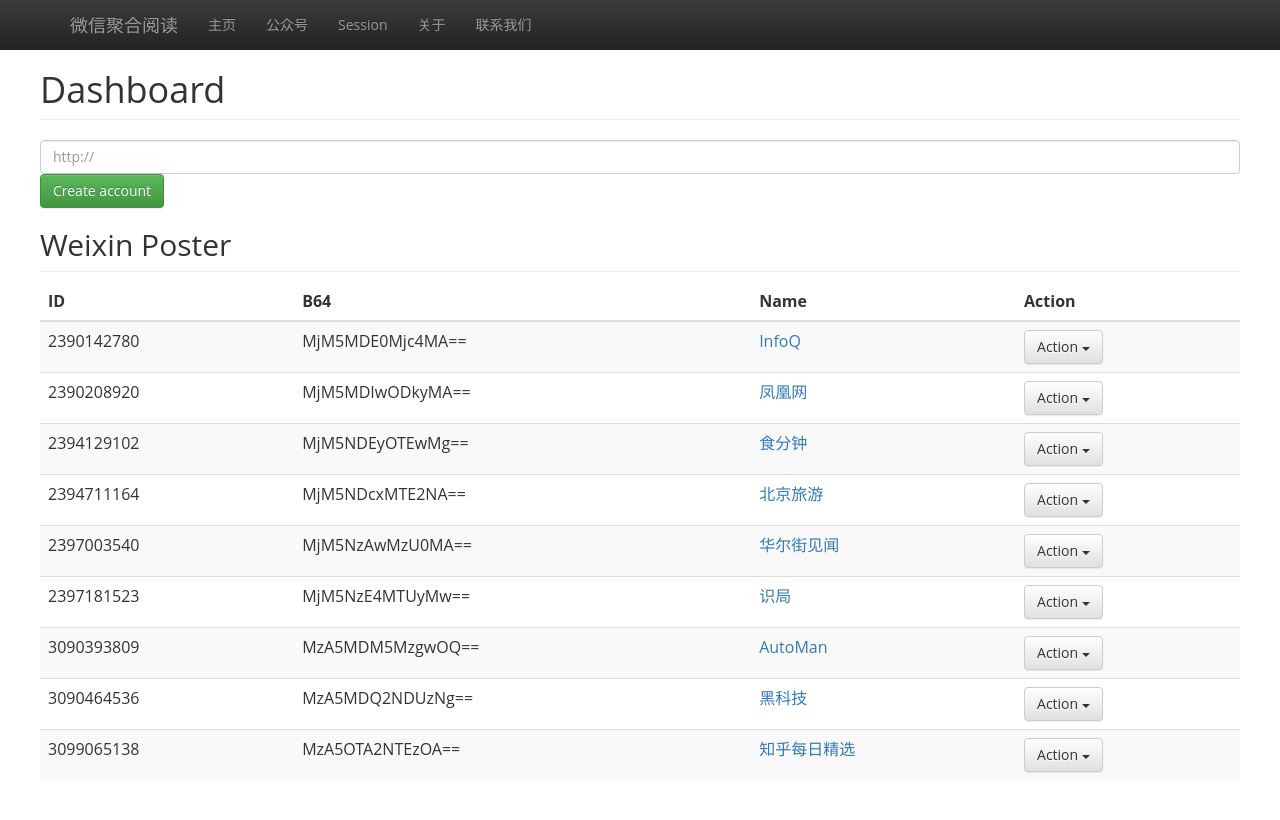
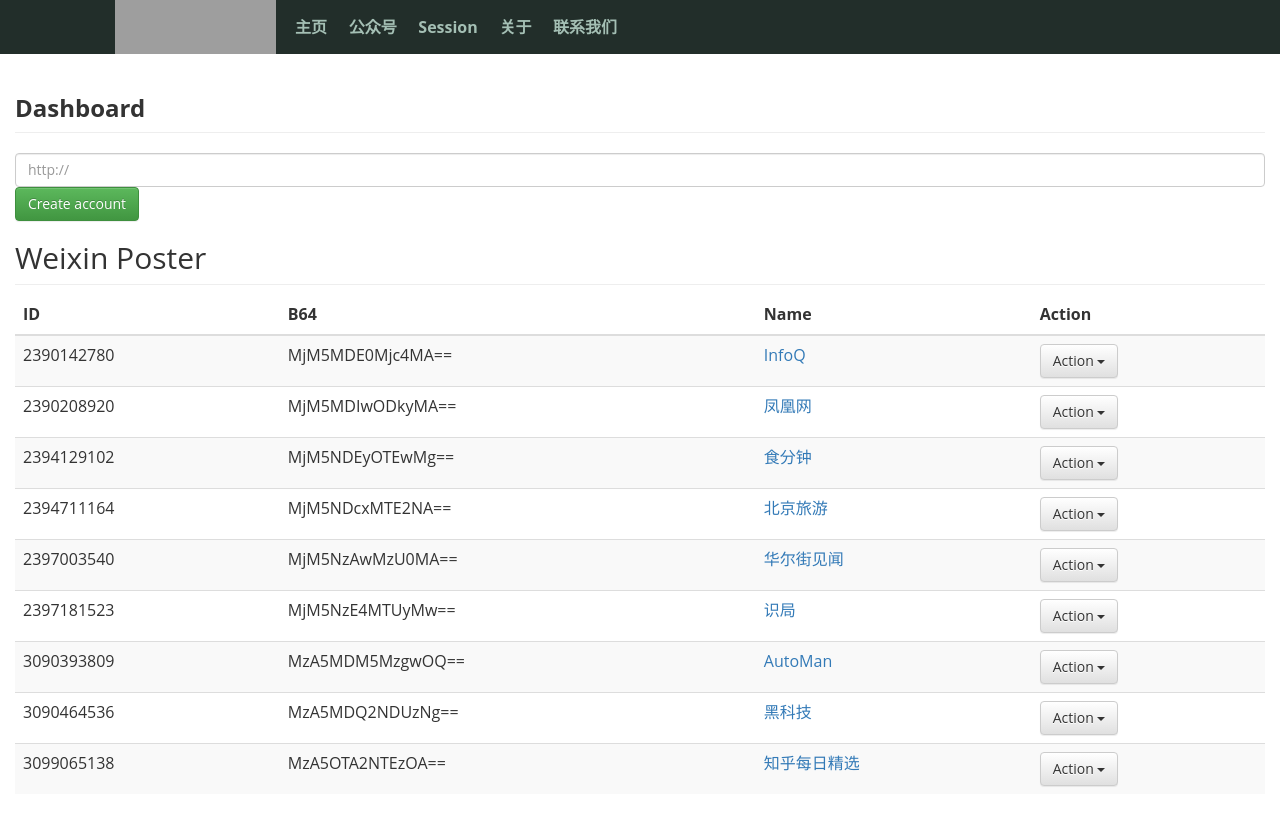
Before and after one commit to cash2one/wei123, a Django app: page /weixin/poster in a window 1280 px wide. After the commit the page ends 787 px from the top, so only its background shows below. Run offline with Django 3.2, Linux system fonts and the light colour scheme; data comes from the database, SQL or seed files in the repository; parts of the project's set-up code (start-up, migrations or seed data) failed here and were passed over; some libraries are stand-ins or nearby versions; some web fonts are replaced; grey boxes are pictures that could not be loaded.

Commit message:
ui change

```diff
--- a/weisite/static/css/dashboard.css
+++ b/weisite/static/css/dashboard.css
@@ -5,7 +5,7 @@
 /* Move down content because we have a fixed navbar that is 50px tall */
 body {
   font-family: "Open Sans";
-  padding-top: 50px;
+  padding-top: 0px;
 }
 
 
@@ -72,20 +72,6 @@
  * Main content
  */
 
-.main {
-  padding: 20px;
-}
-@media (min-width: 768px) {
-  .main {
-    padding-right: 40px;
-    padding-left: 40px;
-  }
-}
-.main .page-header {
-  margin-top: 0;
-}
-
-
 /*
  * Placeholder dashboard ideas
  */
@@ -123,3 +109,100 @@
         display:table-cell;
     }
 }
+
+
+.post-nav {
+  padding: 15px 0 0 0;
+  background: #f3f3f3;
+}
+
+h1 {
+  font-size: 24px;
+  font-weight: 700;
+  line-height: 1.2;
+  color: inherit;
+}
+
+.list_unstyled {
+  padding-left: 0;
+  list-style: none;
+  margin-top: 15px;
+}
+
+.author {
+  margin-top: 10px;
+  color: #999;
+}
+
+.avatar-24 {
+  width: 24px;
+  height: 24px;
+}
+
+.mr10 {
+  margin-right: 10px
+}
+
+.breadcrumb {
+  margin: 0 0 10px;
+  padding: 0;
+}
+
+.global-nav {
+  position: relative;
+  background: #222E2A;
+}
+
+.global-nav .logo {
+  float: left;
+  margin: 0;
+  display: inline-block;
+}
+
+.global-nav .menu {
+  margin: 12px 0 0 10px
+}
+
+.global-nav .menu_item {
+  padding: 0;
+  margin: 0;
+  vertical-align: middle;
+  line-height: 30px;
+  color: #A4BFB4;
+}
+
+.global-nav .logo a {
+  display: block;
+  height: 54px;
+  width: 161px;
+  background: url("http://static.segmentfault.com/build/global/img/logo-w.723608ae.svg") no-repeat left center;
+  background-size: 161px auto;
+}
+
+.global-nav .menu_item a {
+  font-size: 16px;
+  text-decoration: none;
+  color: #A4BFB4;
+  padding: 0 9px;
+  font-weight: bold;
+}
+
+.pull_left {
+  float: left !important;
+}
+
+
+@media (min-width: 1200px) {
+.container {
+  width: 1050px;
+}}
+
+.nav {
+  margin-top: 0;
+  list-style: none;
+}
+
+.list-inline {
+  list-style: none;
+  padding-left: 0;
+}
--- a/weisite/templates/base.html
+++ b/weisite/templates/base.html
@@ -19,28 +19,22 @@
 
 <body>
 {% block navbar %}
- <nav class="navbar navbar-inverse navbar-fixed-top">
-      <div class="container">
-        <div class="navbar-header">
-          <button type="button" class="navbar-toggle collapsed" data-toggle="collapse" data-target="#navbar" aria-expanded="false" aria-controls="navbar">
-            <span class="sr-only">Toggle navigation</span>
-            <span class="icon-bar"></span>
-            <span class="icon-bar"></span>
-            <span class="icon-bar"></span>
-          </button>
-          <a class="navbar-brand" href="#">微信聚合阅读</a>
-        </div>
-        <div id="navbar" class="collapse navbar-collapse">
-          <ul class="nav navbar-nav">
-            <li><a href="/weixin/home">主页</a></li>
-            <li><a href="/weixin/poster">公众号</a></li>
-            <li><a href="/weixin/key">Session</a></li>
-            <li><a href="#about">关于</a></li>
-            <li><a href="#contact">联系我们</a></li>
+<div class="global-nav">
+ <nav class="container nav">
+        <h1 class="logo">
+          <a href="#"></a>
+        </h1>
+        <ul>
+          <ul class="menu list-inline pull_left hidden-xs">
+            <li class="menu_item"><a href="/weixin/home">主页</a></li>
+            <li class="menu_item"><a href="/weixin/poster">公众号</a></li>
+            <li class="menu_item"><a href="/weixin/key">Session</a></li>
+            <li class="menu_item"><a href="#about">关于</a></li>
+            <li class="menu_item"><a href="#contact">联系我们</a></li>
           </ul>
         </div><!--/.nav-collapse -->
-      </div>
     </nav>
+</div>
 {% endblock %}
 
 {% block content %}
```
Also changed, not shown: weisite/templates/index.html (+15 -2 lines), 1 other file.
